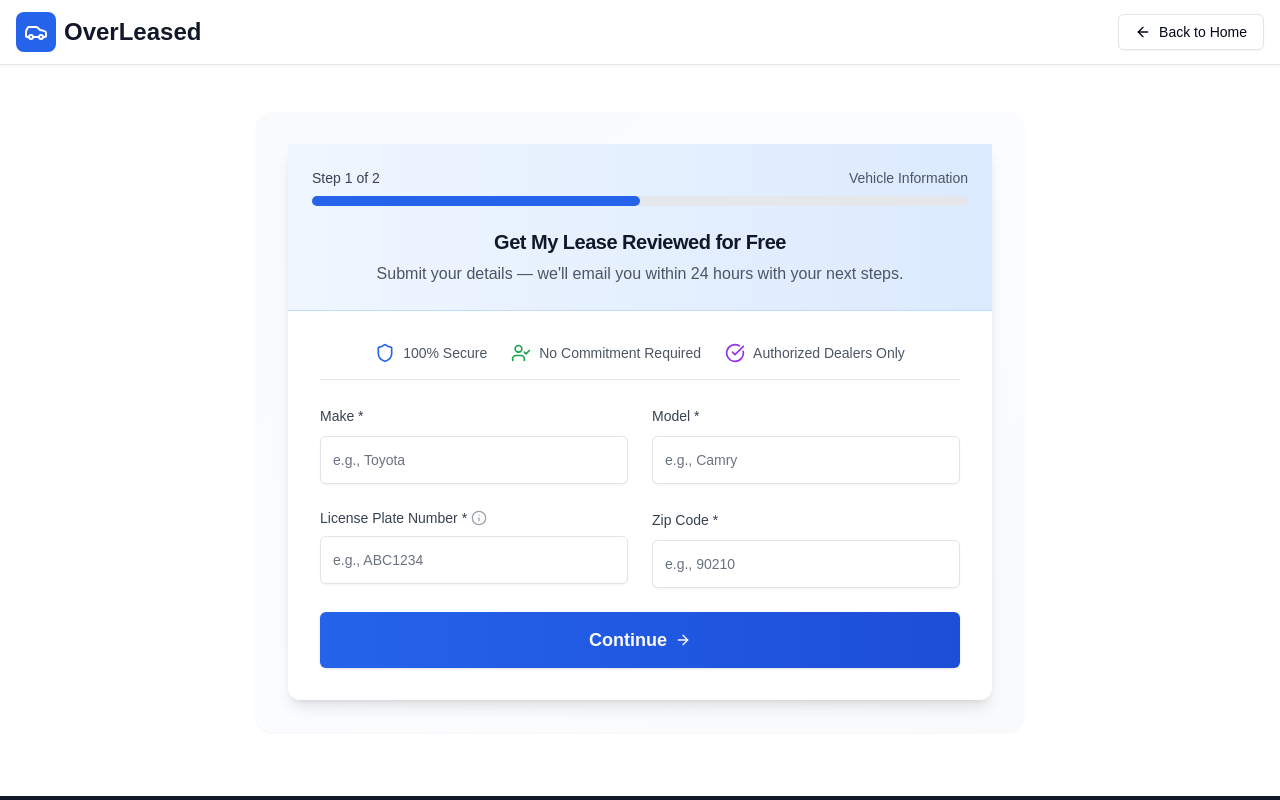
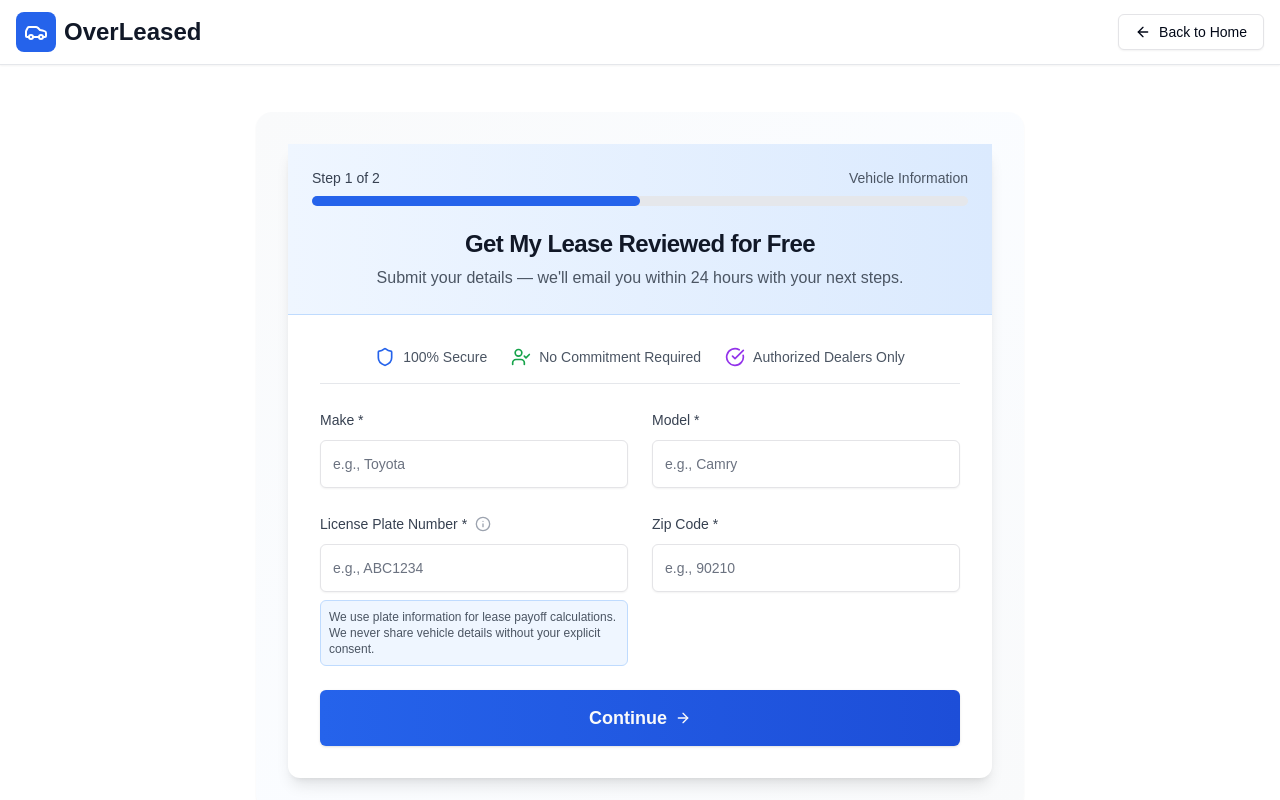
Before and after one commit to DanBus0/OverLeased, a Next.js app: page /get-started in a window 1280 px wide. Both pictures are taken after a click on the button "License plate information". Built offline with nearby package versions, Linux system fonts and the light colour scheme.

Commit message:
Add files via upload

```diff
--- a/src/pages/get-started.tsx
+++ b/src/pages/get-started.tsx
@@ -9,6 +9,7 @@ import { Card, CardContent, CardHeader, CardTitle } from "@/components/ui/card";
 import { Badge } from "@/components/ui/badge";
 import { Checkbox } from "@/components/ui/checkbox";
 import { Alert, AlertDescription } from "@/components/ui/alert";
+import { AlertDialog, AlertDialogAction, AlertDialogContent, AlertDialogDescription, AlertDialogHeader, AlertDialogTitle, AlertDialogTrigger } from "@/components/ui/alert-dialog";
 import { Car, Clock, Shield, CheckCircle, AlertCircle, ArrowLeft, ArrowRight, Info, UserCheck } from "lucide-react";
 import Link from "next/link";
 import { supabase } from "@/integrations/supabase/client";
@@ -16,6 +17,7 @@ import { Tooltip, TooltipContent, TooltipProvider, TooltipTrigger } from "@/comp
 
 export default function GetStartedPage() {
   const [currentStep, setCurrentStep] = useState(1);
+  const [showLicensePlateInfo, setShowLicensePlateInfo] = useState(false);
   const [formData, setFormData] = useState({
     make: "",
     model: "",
@@ -395,8 +397,8 @@ export default function GetStartedPage() {
                         </div>
                       </div>
 
-                      <CardTitle className="text-[0.9375rem] sm:text-lg md:text-xl text-gray-900 text-center">
-                        Get My Lease Reviewed for Free
+                      <CardTitle className="text-lg sm:text-xl md:text-2xl text-gray-900 text-center">
+                        Get My Lease Reviewed <br className="sm:hidden" />for Free
                       </CardTitle>
                       <p className="text-[0.75rem] sm:text-sm md:text-base text-gray-600 text-center px-2">
                         Submit your details — we'll email you within 24 hours with your next steps.
@@ -472,22 +474,14 @@ export default function GetStartedPage() {
                                 <Label htmlFor="licensePlate" className="text-sm font-medium text-gray-700">
                                   License Plate Number *
                                 </Label>
-                                <TooltipProvider delayDuration={0}>
-                                  <Tooltip>
-                                    <TooltipTrigger asChild>
-                                      <button
-                                        type="button"
-                                        className="inline-flex items-center justify-center touch-manipulation p-1 -m-1"
-                                        aria-label="License plate information"
-                                      >
-                                        <Info className="h-4 w-4 text-gray-400 hover:text-gray-600 active:text-gray-600 transition-colors" />
-                                      </button>
-                                    </TooltipTrigger>
-                                    <TooltipContent side="top" className="max-w-xs z-50 text-center">
-                                      <p className="text-sm">We use plate information for lease payoff calculations. We never share vehicle details without your explicit consent.</p>
-                                    </TooltipContent>
-                                  </Tooltip>
-                                </TooltipProvider>
+                                <button
+                                  type="button"
+                                  onClick={() => setShowLicensePlateInfo(!showLicensePlateInfo)}
+                                  className="inline-flex items-center justify-center touch-manipulation p-1 rounded-full hover:bg-gray-100 active:bg-blue-100 transition-colors"
+                                  aria-label="License plate information"
+                                >
+                                  <Info className="h-4 w-4 text-gray-400 hover:text-gray-600" />
+                                </button>
                               </div>
                               <Input
                                 id="licensePlate"
@@ -501,6 +495,11 @@ export default function GetStartedPage() {
                                   formData.licensePlate ? 'bg-blue-50' : 'bg-white'
                                 }`}
                               />
+                              {showLicensePlateInfo && (
+                                <div className="text-xs text-gray-600 bg-blue-50 border border-blue-200 rounded-md p-2 mt-1">
+                                  We use plate information for lease payoff calculations. We never share vehicle details without your explicit consent.
+                                </div>
+                              )}
                             </div>
 
                             <div className="space-y-2">
```
